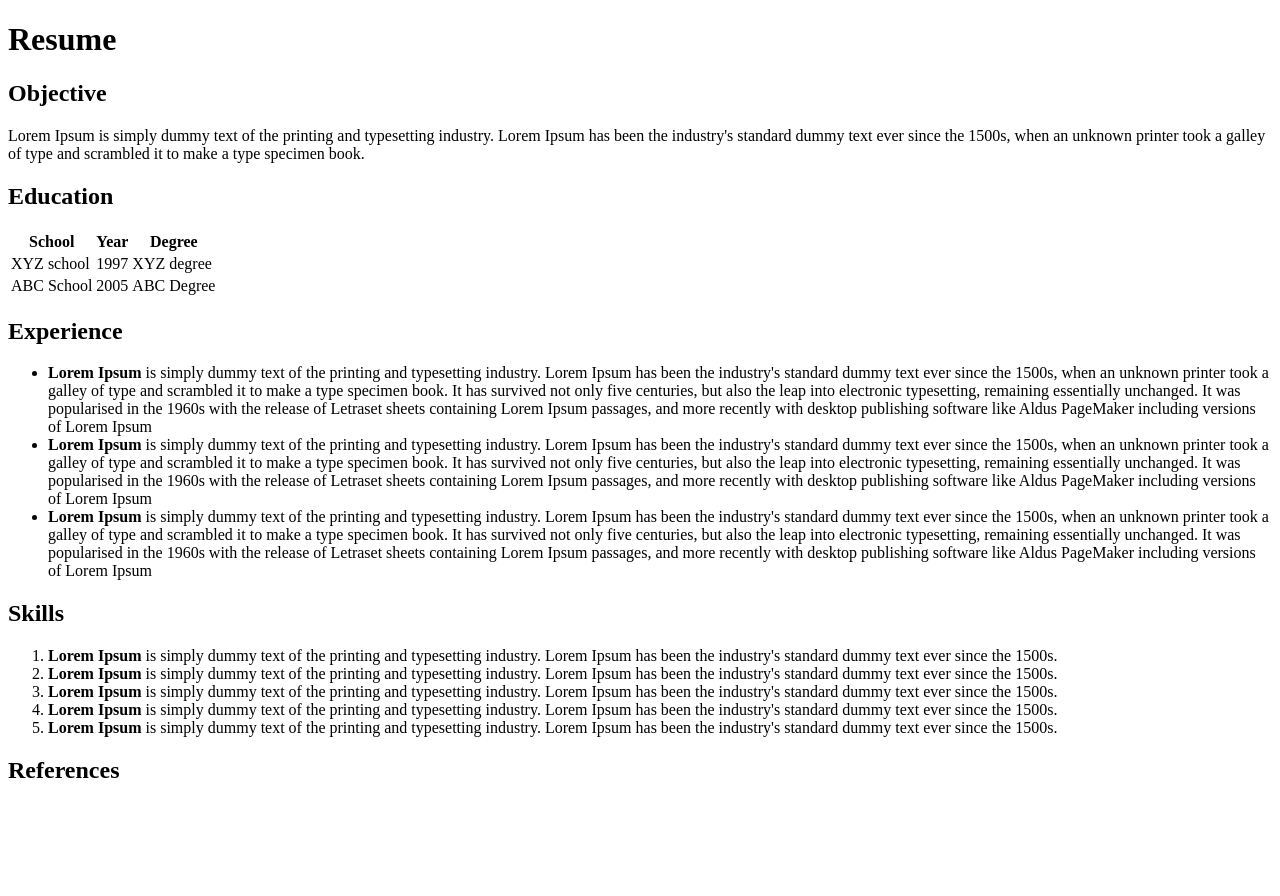
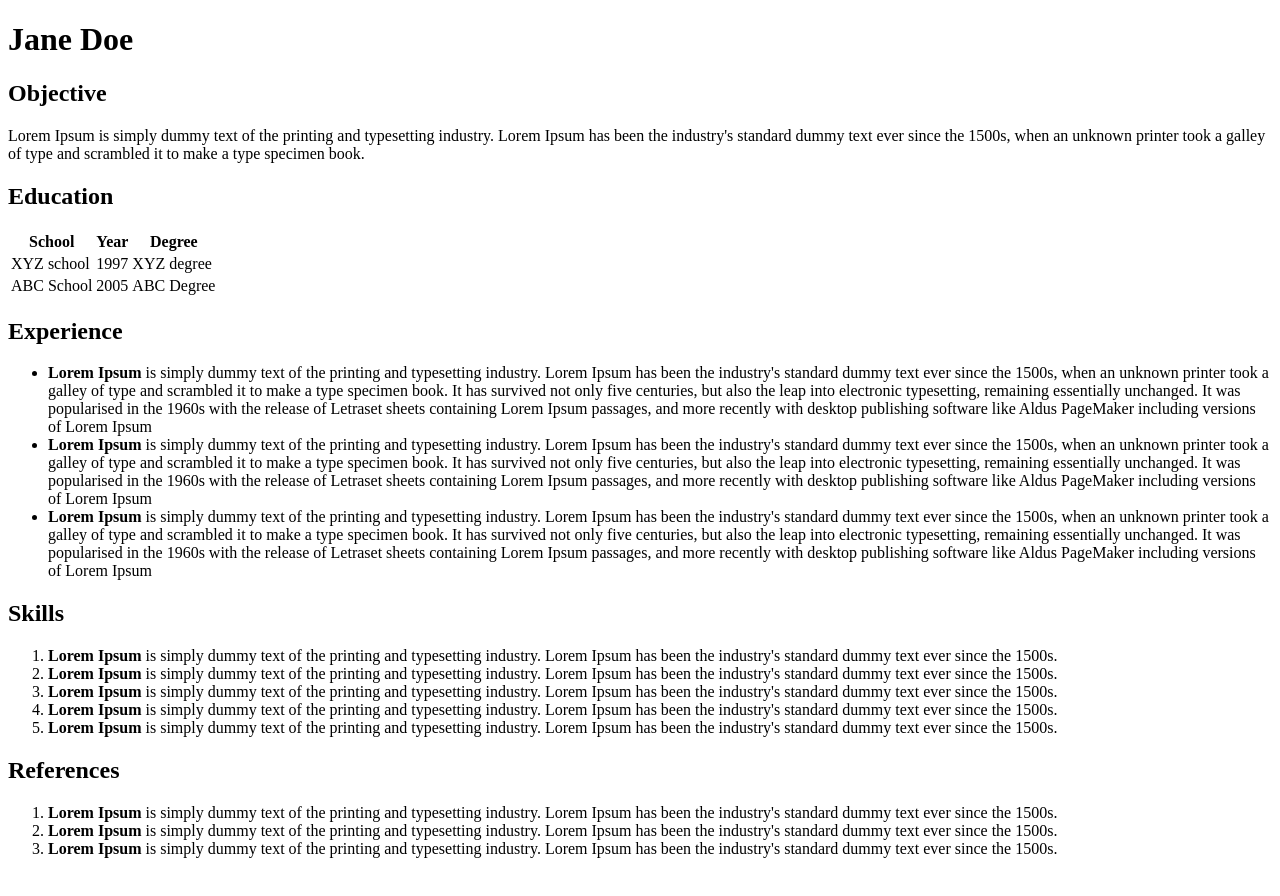
Before and after one commit to jejohn35/PtC-simpleResume, a plain HTML site: page index.html in a window 1280 px wide. Before the commit the page ends 804 px from the top, so only its background shows below. Drawn offline with Linux system fonts and the light colour scheme.

Commit message:
Update index.html

```diff
--- a/index.html
+++ b/index.html
@@ -6,7 +6,10 @@
   <title> Resume</title>
 </head>
 </body>
-  <h1> Resume</h1>
+  <div class='section' id='header'>
+   <h1> Jane Doe </h1>
+  </div>
+
   <div class='section' id='objective'>
     <h2> Objective</h2>
     <p>
@@ -65,16 +68,16 @@
       <li>
       <strong>Lorem Ipsum</strong> is simply dummy text of the printing and typesetting industry. Lorem Ipsum has been the industry's standard dummy text ever since the 1500s.
       </li>
-                <li>
+      <li>
       <strong>Lorem Ipsum</strong> is simply dummy text of the printing and typesetting industry. Lorem Ipsum has been the industry's standard dummy text ever since the 1500s.
       </li>
-                <li>
+      <li>
       <strong>Lorem Ipsum</strong> is simply dummy text of the printing and typesetting industry. Lorem Ipsum has been the industry's standard dummy text ever since the 1500s.
       </li>
-                <li>
+      <li>
       <strong>Lorem Ipsum</strong> is simply dummy text of the printing and typesetting industry. Lorem Ipsum has been the industry's standard dummy text ever since the 1500s.
       </li>
-                <li>
+      <li>
       <strong>Lorem Ipsum</strong> is simply dummy text of the printing and typesetting industry. Lorem Ipsum has been the industry's standard dummy text ever since the 1500s.
       </li>
     </ol>
@@ -82,7 +85,20 @@
 
   <div class='section' id='ref'>
     <h2> References </h2>
+     <ol>
+      <li>
+      <strong>Lorem Ipsum</strong> is simply dummy text of the printing and typesetting industry. Lorem Ipsum has been the industry's standard dummy text ever since the 1500s.
+      </li>
+      <li>
+      <strong>Lorem Ipsum</strong> is simply dummy text of the printing and typesetting industry. Lorem Ipsum has been the industry's standard dummy text ever since the 1500s.
+      </li>
+      <li>
+      <strong>Lorem Ipsum</strong> is simply dummy text of the printing and typesetting industry. Lorem Ipsum has been the industry's standard dummy text ever since the 1500s.
+      </li>
+    </ol>
   </div>
+
+<br>
 
 </body>
 </html>
```
